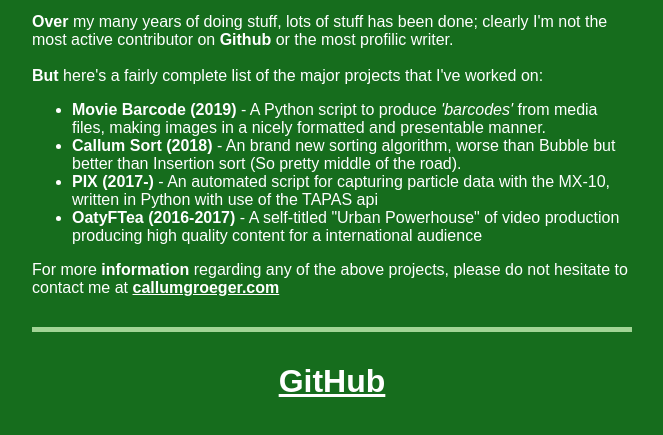
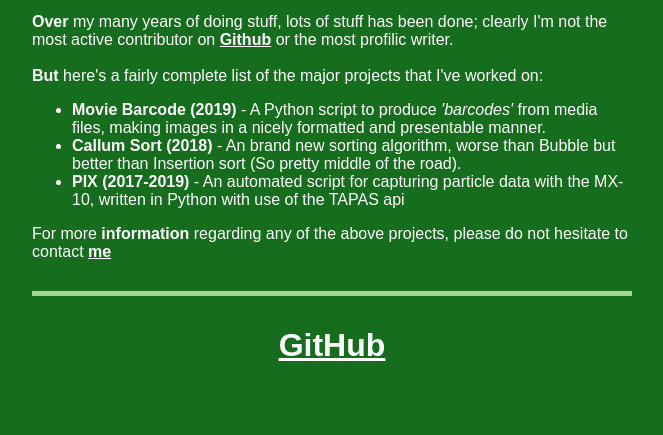
Before and after one commit to groegercesg/callumgroeger.com, a plain HTML site: page projects.html in a window 1280 px wide. Shown: the part 425-860 px from the top of the page, without its empty margins (308-971 px from the left). Drawn offline with Linux system fonts and the light colour scheme.

Commit message:
Changes to bring up to March 2020

```diff
--- a/projects.html
+++ b/projects.html
@@ -24,7 +24,7 @@
               <div class="infobox">
               <br>
               <h3><b>So...</b> What have you done?</h3>
-              <p><b>Over</b> my many years of doing stuff, lots of stuff has been done; clearly I'm not the most active contributor on <b>Github</b> or the most profilic writer.
+              <p><b>Over</b> my many years of doing stuff, lots of stuff has been done; clearly I'm not the most active contributor on <b><a href="https://github.com/groegercesg">Github</a></b> or the most profilic writer.
               <br>
               <br>
               <b>But</b> here's a fairly complete list of the major projects that I've worked on:<br>
@@ -32,11 +32,10 @@
                 <!-- <li><b><a href="#">### (201#)</a></b> - #####</li> -->
                 <li><b>Movie Barcode (2019)</b> - A Python script to produce <i>'barcodes'</i> from media files, making images in a nicely formatted and presentable manner.</li>
                 <li><b>Callum Sort (2018)</b> - An brand new sorting algorithm, worse than Bubble but better than Insertion sort (So pretty middle of the road).</li>
-				        <li><b>PIX (2017-)</b> - An automated script for capturing particle data with the MX-10, written in Python with use of the TAPAS api</li>
-                <li><b>OatyFTea (2016-2017)</b> - A self-titled "Urban Powerhouse" of video production producing high quality content for a international audience</li>
-              </ul>
+				        <li><b>PIX (2017-2019)</b> - An automated script for capturing particle data with the MX-10, written in Python with use of the TAPAS api</li>
+               </ul>
               <p>
-                For more <b>information</b> regarding any of the above projects, please do not hesitate to contact me at <b><a href="malito:groeger@c-e.sg">callumgroeger.com</a></b>
+                For more <b>information</b> regarding any of the above projects, please do not hesitate to contact <b><a href="about-me.html">me</a></b>
               </p>
                 <div class="seperator"></div>
                 <div class="infobox">
```
Also changed, not shown: index.html (+2 -2 lines).
